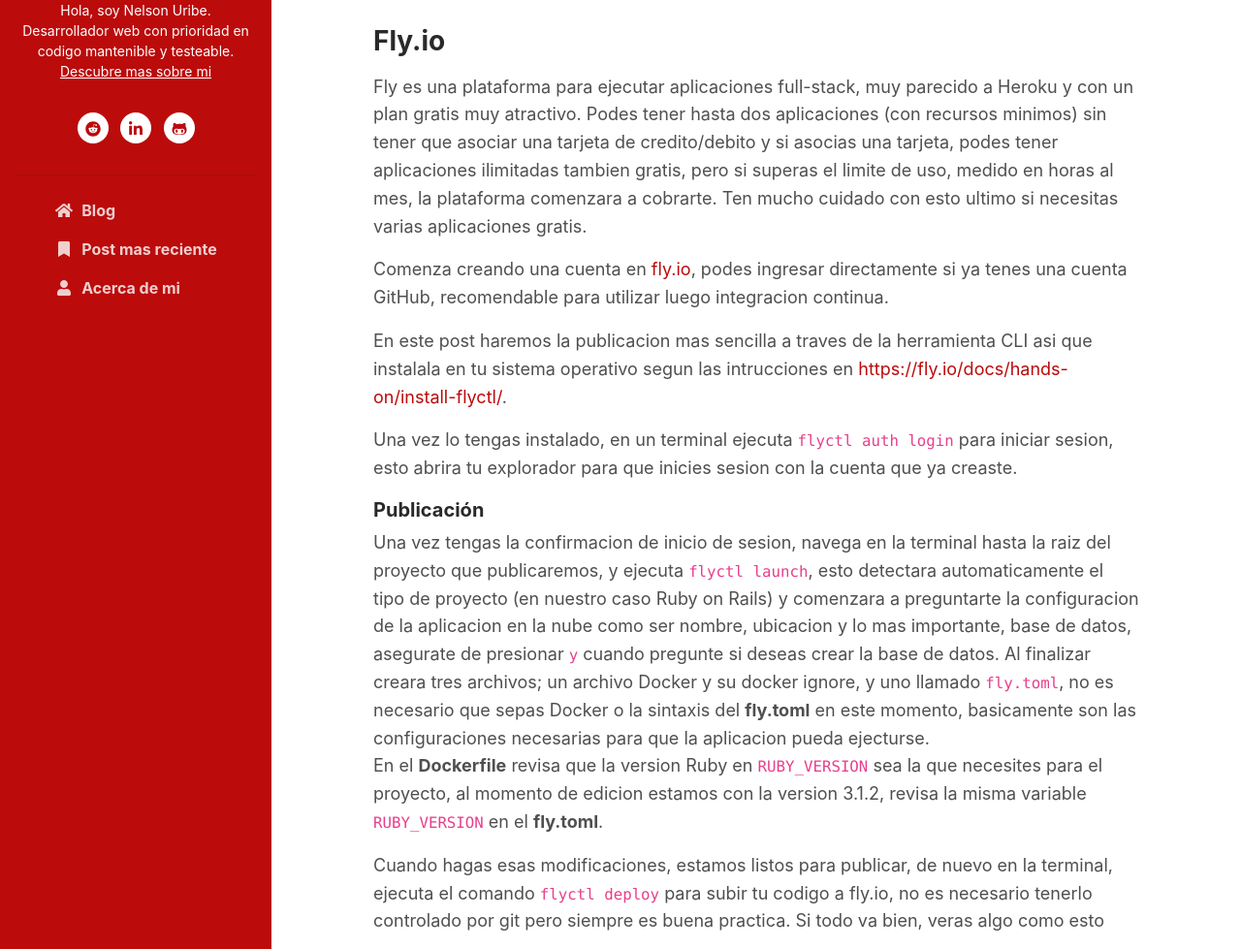
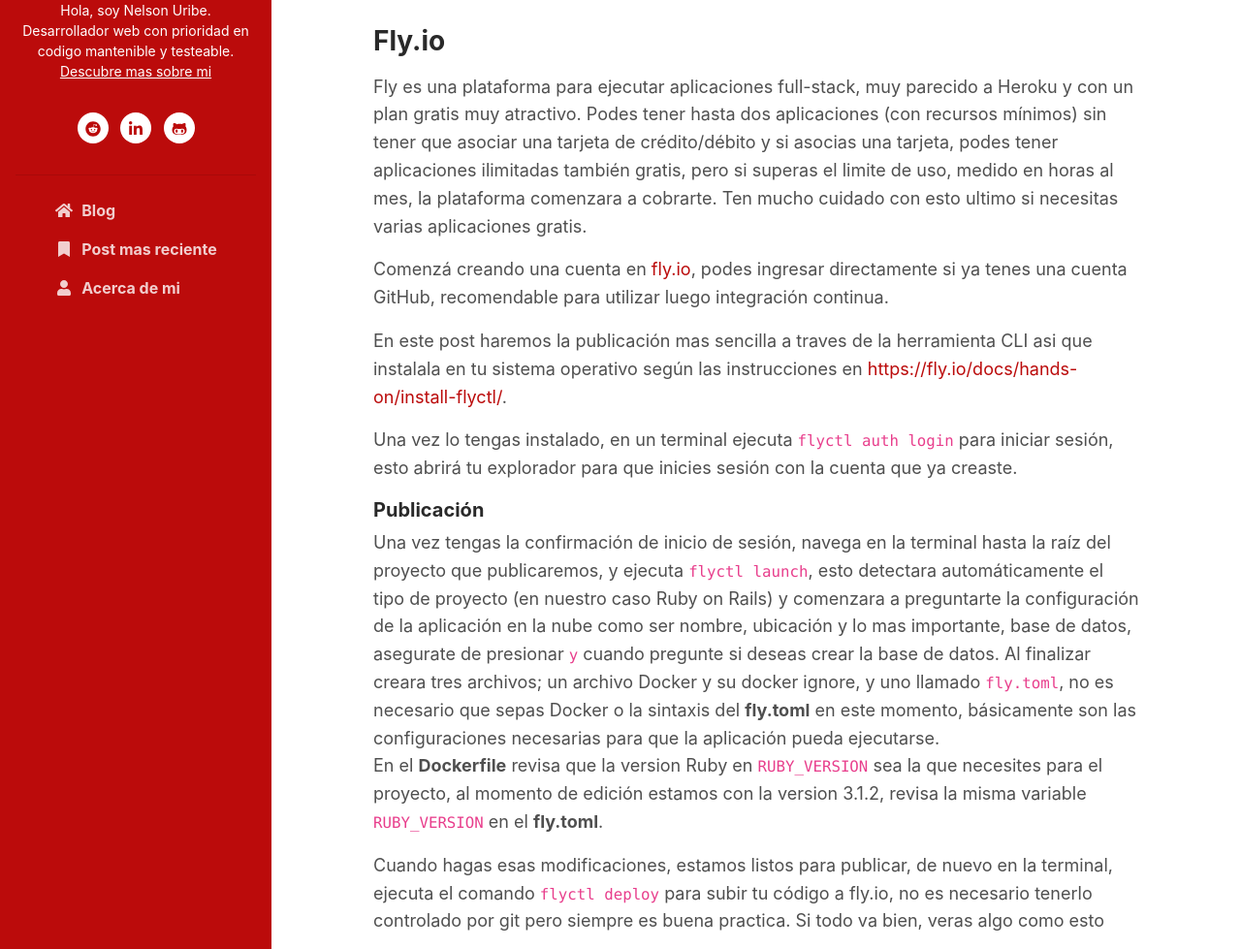
Before and after one commit to hollow-hunter/rubyvania-blog, a Jekyll site: the page built from _posts/2022/8-august/2022-08-29-flyio.md, in a window 1280 px wide and 1400 px high. Shown: the part 283-1262 px from the top of the window at 97% size. Built offline with Jekyll 4.4.1, drawn with Linux system fonts in a browser that asks for light colours; comment, search, counter and statistics services are not loaded; some of the changed text lies outside the part shown.

Commit message:
Fix punctuations.

```diff
--- a/_posts/2022/8-august/2022-08-29-flyio.md
+++ b/_posts/2022/8-august/2022-08-29-flyio.md
@@ -11,23 +11,23 @@
 
 {:.mt-5 .mb-3}
 ### Fly.io
-Fly es una plataforma para ejecutar aplicaciones full-stack, muy parecido a Heroku y con un plan gratis muy atractivo. Podes tener hasta dos aplicaciones (con recursos minimos) sin tener que asociar una tarjeta de credito/debito y si asocias una tarjeta, podes tener aplicaciones ilimitadas tambien gratis, pero si superas el limite de uso, medido en horas al mes, la plataforma comenzara a cobrarte. Ten mucho cuidado con esto ultimo si necesitas varias aplicaciones gratis.
+Fly es una plataforma para ejecutar aplicaciones full-stack, muy parecido a Heroku y con un plan gratis muy atractivo. Podes tener hasta dos aplicaciones (con recursos mínimos) sin tener que asociar una tarjeta de crédito/débito y si asocias una tarjeta, podes tener aplicaciones ilimitadas también gratis, pero si superas el limite de uso, medido en horas al mes, la plataforma comenzara a cobrarte. Ten mucho cuidado con esto ultimo si necesitas varias aplicaciones gratis.
 
-Comenza creando una cuenta en [fly.io](https://fly.io){:target="____blank"}, podes ingresar directamente si ya tenes una cuenta GitHub, recomendable para utilizar luego integracion continua.
+Comenzá creando una cuenta en [fly.io](https://fly.io){:target="____blank"}, podes ingresar directamente si ya tenes una cuenta GitHub, recomendable para utilizar luego integración continua.
 
-En este post haremos la publicacion mas sencilla a traves de la herramienta CLI asi que instalala en tu sistema operativo segun las intrucciones en [https://fly.io/docs/hands-on/install-flyctl/](https://fly.io/docs/hands-on/install-flyctl/){:target="____blank"}.
+En este post haremos la publicación mas sencilla a traves de la herramienta CLI asi que instalala en tu sistema operativo según las instrucciones en [https://fly.io/docs/hands-on/install-flyctl/](https://fly.io/docs/hands-on/install-flyctl/){:target="____blank"}.
 
-Una vez lo tengas instalado, en un terminal ejecuta `flyctl auth login` para iniciar sesion, esto abrira tu explorador para que inicies sesion con la cuenta que ya creaste.
+Una vez lo tengas instalado, en un terminal ejecuta `flyctl auth login` para iniciar sesión, esto abrirá tu explorador para que inicies sesión con la cuenta que ya creaste.
 
 ##### Publicación
-Una vez tengas la confirmacion de inicio de sesion, navega en la terminal hasta la raiz del proyecto que publicaremos, y ejecuta `flyctl launch`, esto detectara automaticamente el tipo de proyecto (en nuestro caso Ruby on Rails) y comenzara a preguntarte la configuracion de la aplicacion en la nube como ser nombre, ubicacion y lo mas importante, base de datos, asegurate de presionar `y` cuando pregunte si deseas crear la base de datos. Al finalizar creara tres archivos; un archivo Docker y su docker ignore, y uno llamado `fly.toml`, no es necesario que sepas Docker o la sintaxis del **fly.toml** en este momento, basicamente son las configuraciones necesarias para que la aplicacion pueda ejecturse.
-En el **Dockerfile** revisa que la version Ruby en `RUBY_VERSION` sea la que necesites para el proyecto, al momento de edicion estamos con la version 3.1.2, revisa la misma variable `RUBY_VERSION` en el **fly.toml**.
+Una vez tengas la confirmación de inicio de sesión, navega en la terminal hasta la raíz del proyecto que publicaremos, y ejecuta `flyctl launch`, esto detectara automáticamente el tipo de proyecto (en nuestro caso Ruby on Rails) y comenzara a preguntarte la configuración de la aplicación en la nube como ser nombre, ubicación y lo mas importante, base de datos, asegurate de presionar `y` cuando pregunte si deseas crear la base de datos. Al finalizar creara tres archivos; un archivo Docker y su docker ignore, y uno llamado `fly.toml`, no es necesario que sepas Docker o la sintaxis del **fly.toml** en este momento, básicamente son las configuraciones necesarias para que la aplicación pueda ejecutarse.
+En el **Dockerfile** revisa que la version Ruby en `RUBY_VERSION` sea la que necesites para el proyecto, al momento de edición estamos con la version 3.1.2, revisa la misma variable `RUBY_VERSION` en el **fly.toml**.
 
-Cuando hagas esas modificaciones, estamos listos para publicar, de nuevo en la terminal, ejecuta el comando `flyctl deploy` para subir tu codigo a fly.io, no es necesario tenerlo controlado por git pero siempre es buena practica. Si todo va bien, veras algo como esto
+Cuando hagas esas modificaciones, estamos listos para publicar, de nuevo en la terminal, ejecuta el comando `flyctl deploy` para subir tu código a fly.io, no es necesario tenerlo controlado por git pero siempre es buena practica. Si todo va bien, veras algo como esto
 
 ![fly_deploy](/assets/images/posts/fly/fly_deploy.jpg){:.img-fluid}
 
-Felicidades, con eso tu aplicacion ya esta en internet y podes confirmarlo en tu [dashboard de fly](https://fly.io/dashboard){:target="____blank"}. Ahi tambien podes ver la URL asignada.
+Felicidades, con eso tu aplicación ya esta en internet y podes confirmarlo en tu [dashboard de fly](https://fly.io/dashboard){:target="____blank"}. Ahi también podes ver la URL asignada.
 
 ![hostname](/assets/images/posts/fly/hostname.jpg){:.img-fluid}
 
```
